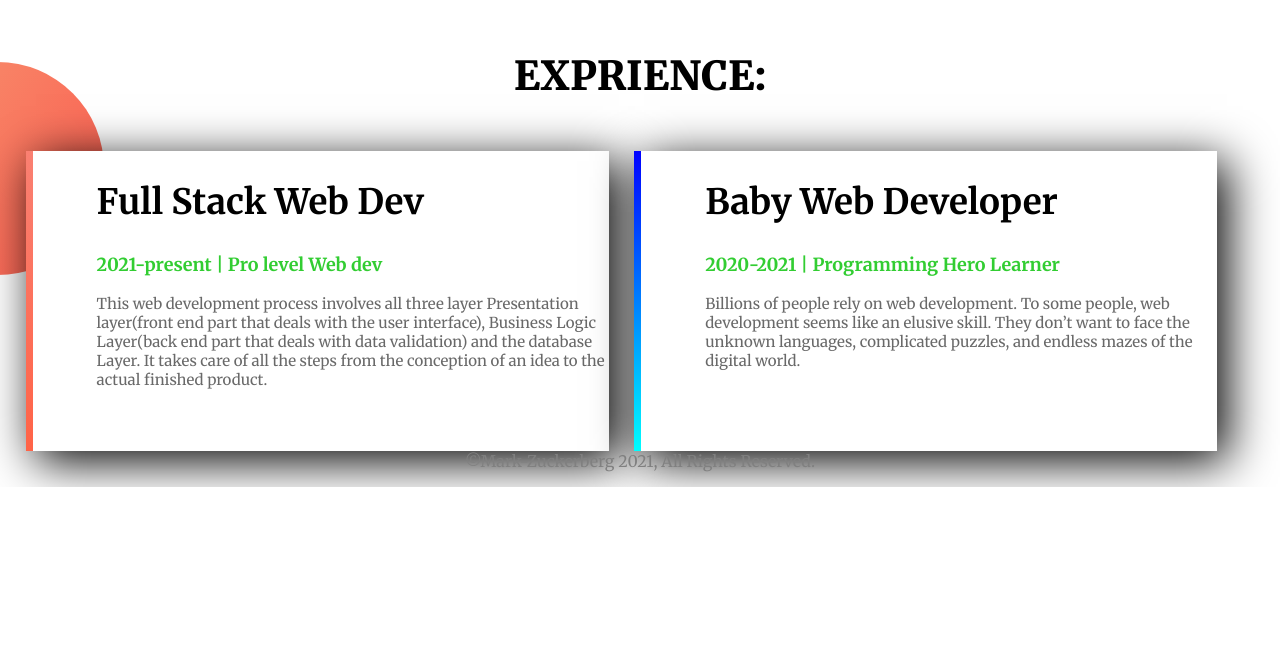
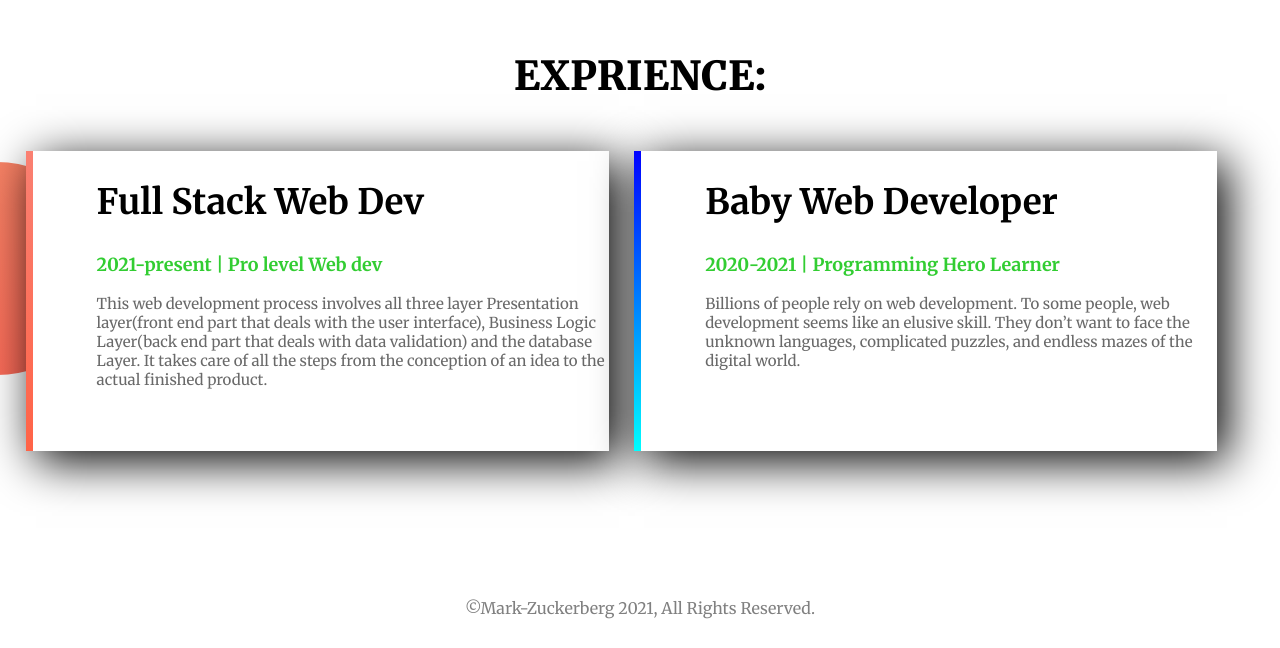
Before and after one commit to abunaserk0yes/mark-portfolio, a plain HTML site: page index.html in a window 1280 px wide. Shown: the part 1232-1880 px from the top of the page. Before the commit the page ends 1719 px from the top, so only its background shows below. Drawn offline with Linux system fonts and the light colour scheme.

Commit message:
Mark-Zuckerbarg

```diff
--- a/style.css
+++ b/style.css
@@ -120,7 +120,7 @@ nav {
     background-image: url(image/exp-bg.png);
     background-repeat: no-repeat;
     background-position: left center;
-    height: 300px;
+    height: 500px;
 }
 .half-exprience {
     float: left;
@@ -168,4 +168,5 @@ nav {
 footer p {
     text-align: center;
     color: gray;
+    margin:30px 0;
 }
```
